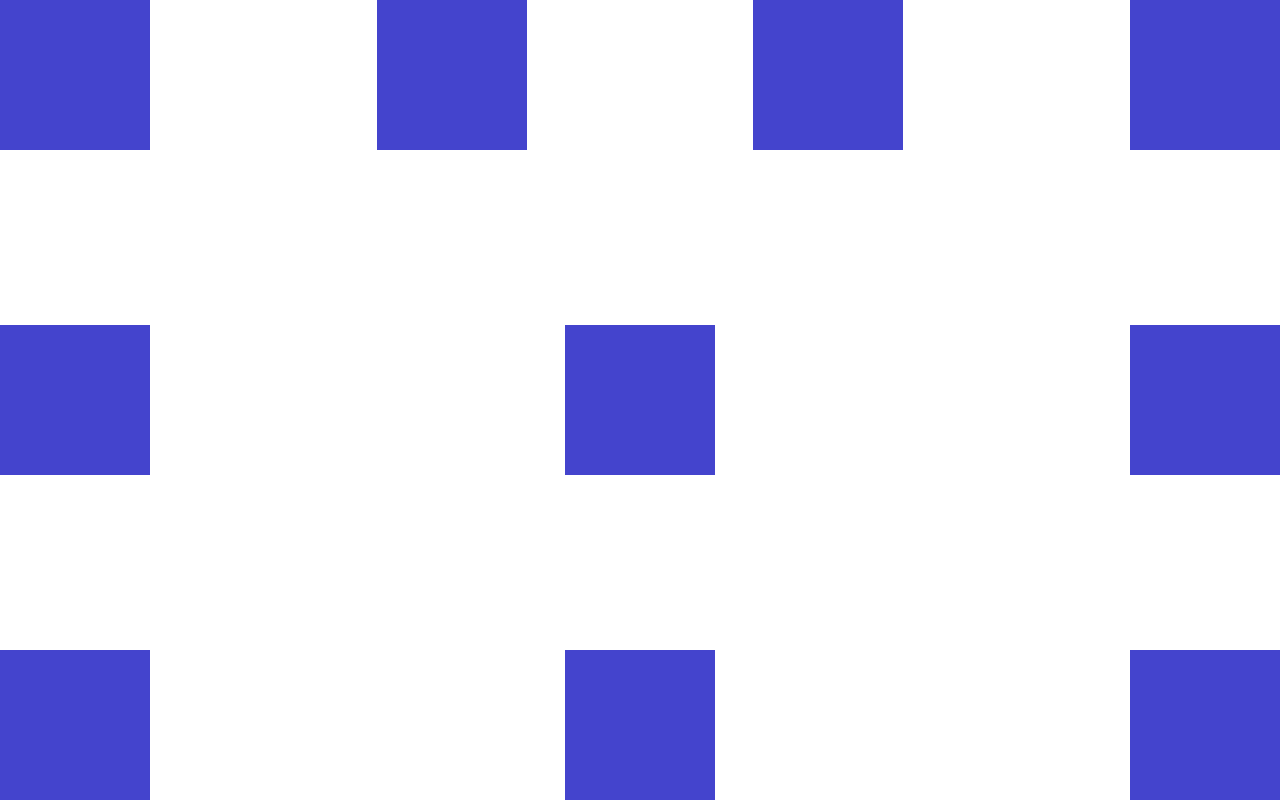
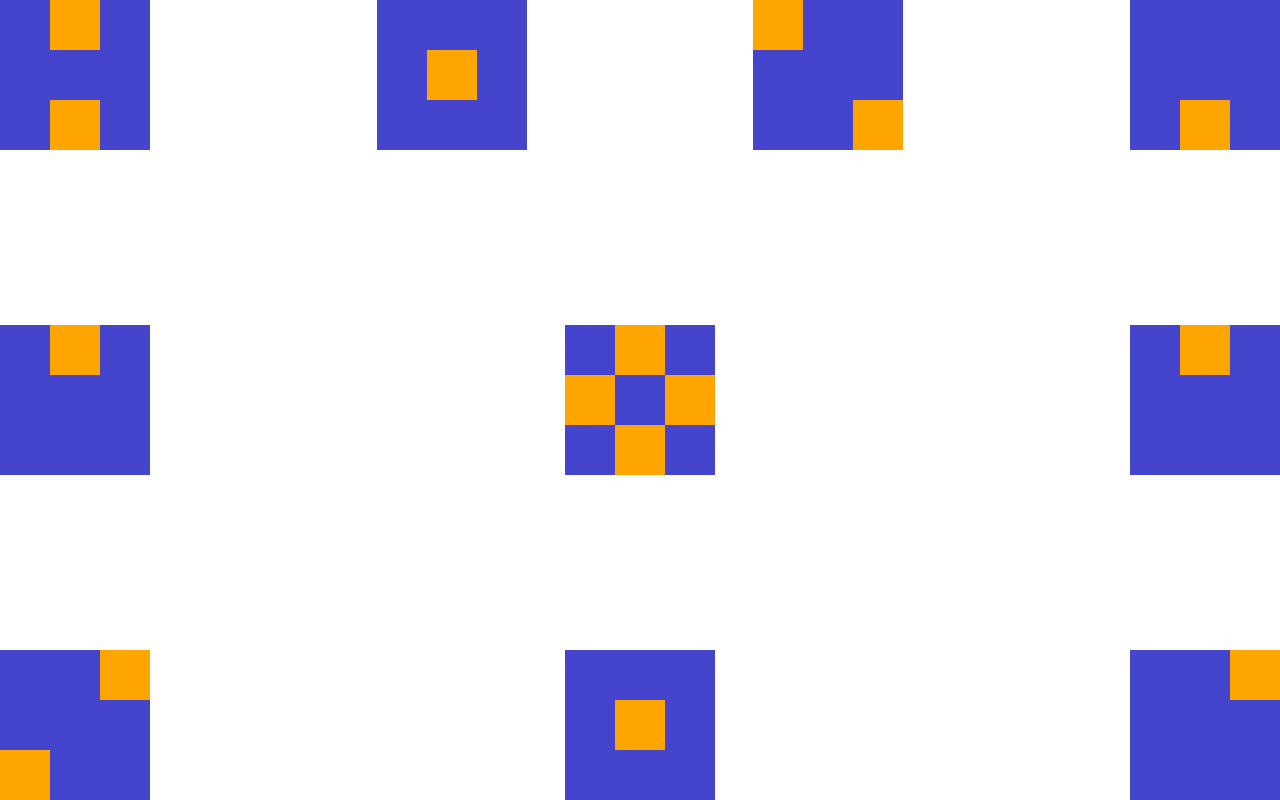
Before and after one commit to devNicolasMarques/ADDBosch, a plain HTML site: page Aula 04/index.html in a window 1280 px wide. Drawn offline with Linux system fonts and the light colour scheme.

Commit message:
correcao quadradinhos

```diff
--- a/Aula 04/estilo.css
+++ b/Aula 04/estilo.css
@@ -30,3 +30,72 @@
 .coluna-final{
     align-items: end;
 }
+
+.quadrado-laranja{
+    height: 50px;
+    width: 50px;
+    background-color: orange;
+}
+
+.q1{
+    display: flex;
+    justify-content: space-between;
+    align-items: center;
+    flex-direction: column;
+}
+
+.q2{
+    display: flex;
+    justify-content: center;
+    align-items: center;
+}
+
+.metade{
+    height: 50%;
+}
+
+.coluna{
+    display: flex;
+    flex-direction: column;
+}
+
+.q3{
+    display: flex;
+    justify-content: end;
+    align-items: end;
+}
+
+.q4{
+    display: flex;
+    justify-content: center;
+    align-items: end;
+}
+
+.q5{
+    display: flex;
+    justify-content: center;
+}
+
+.terco{
+    height: 33.3333%;
+}
+
+.q6{
+    display: flex;
+    justify-content: center;
+}
+
+.q7{
+    display: flex;
+    justify-content: space-between;
+}
+
+.q8{
+    display: flex;
+    justify-content: end;
+}
+
+.q9{
+    display: flex;
+    align-items: end;
+}
--- a/Aula 04/index.html
+++ b/Aula 04/index.html
@@ -9,20 +9,60 @@
 <body>
     <div class="principal">
         <div class="linha">
-            <div class="quadrado-azul"></div>
-            <div class="quadrado-azul"></div>
-            <div class="quadrado-azul"></div>
-            <div class="quadrado-azul"></div>
+            <div class="quadrado-azul q1">
+                <div class="quadrado-laranja"></div>
+                <div class="quadrado-laranja"></div>
+            </div>
+            <div class="quadrado-azul q2">
+                <div class="quadrado-laranja"></div>
+            </div>
+            <div class="quadrado-azul coluna">
+                <div class="metade">
+                    <div class="quadrado-laranja"></div>
+                </div>
+                <div class="metade q3">
+                    <div class="quadrado-laranja"></div>
+                </div>
+            </div>
+            <div class="quadrado-azul q4">
+                <div class="quadrado-laranja"></div>
+            </div>
         </div>
         <div class="linha coluna-centro">
-            <div class="quadrado-azul"></div>
-            <div class="quadrado-azul"></div>
-            <div class="quadrado-azul"></div>
+            <div class="quadrado-azul q5">
+                <div class="quadrado-laranja"></div>
+            </div>
+            <div class="quadrado-azul coluna">
+                <div class="terco q6">
+                    <div class="quadrado-laranja"></div>
+                </div>
+                <div class="terco q7">
+                    <div class="quadrado-laranja"></div>
+                    <div class="quadrado-laranja"></div>
+                </div>
+                <div class="terco q6">
+                    <div class="quadrado-laranja"></div>
+                </div>
+            </div>
+            <div class="quadrado-azul q6">
+                <div class="quadrado-laranja"></div>
+            </div>
         </div>
         <div class="linha coluna-final">
-            <div class="quadrado-azul"></div>
-            <div class="quadrado-azul"></div>
-            <div class="quadrado-azul"></div>
+            <div class="quadrado-azul">
+                <div class="metade q8">
+                    <div class="quadrado-laranja"></div>
+                </div>
+                <div class="metade q9">
+                    <div class="quadrado-laranja"></div>
+                </div>
+            </div>
+            <div class="quadrado-azul q2">
+                <div class="quadrado-laranja"></div>
+            </div>
+            <div class="quadrado-azul q8">
+                <div class="quadrado-laranja"></div>
+            </div>
         </div>
     </div>
 
```
